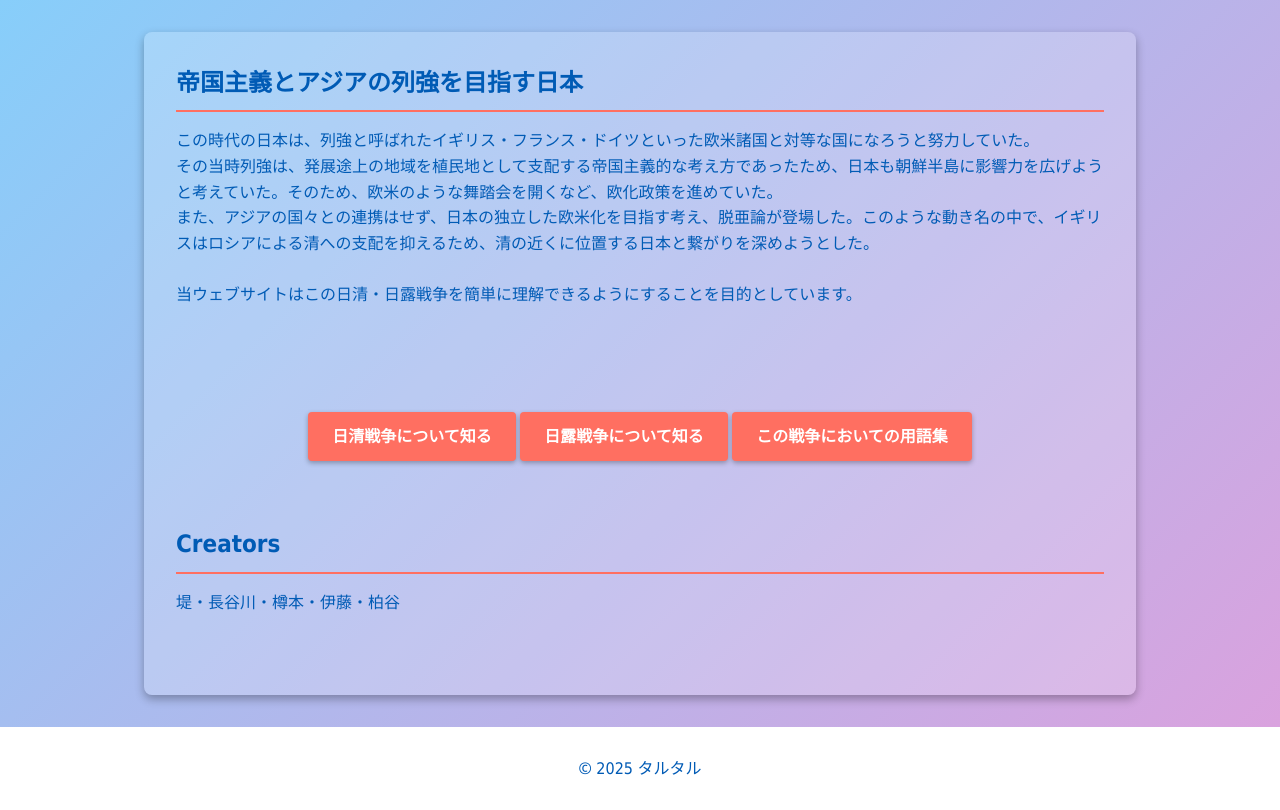
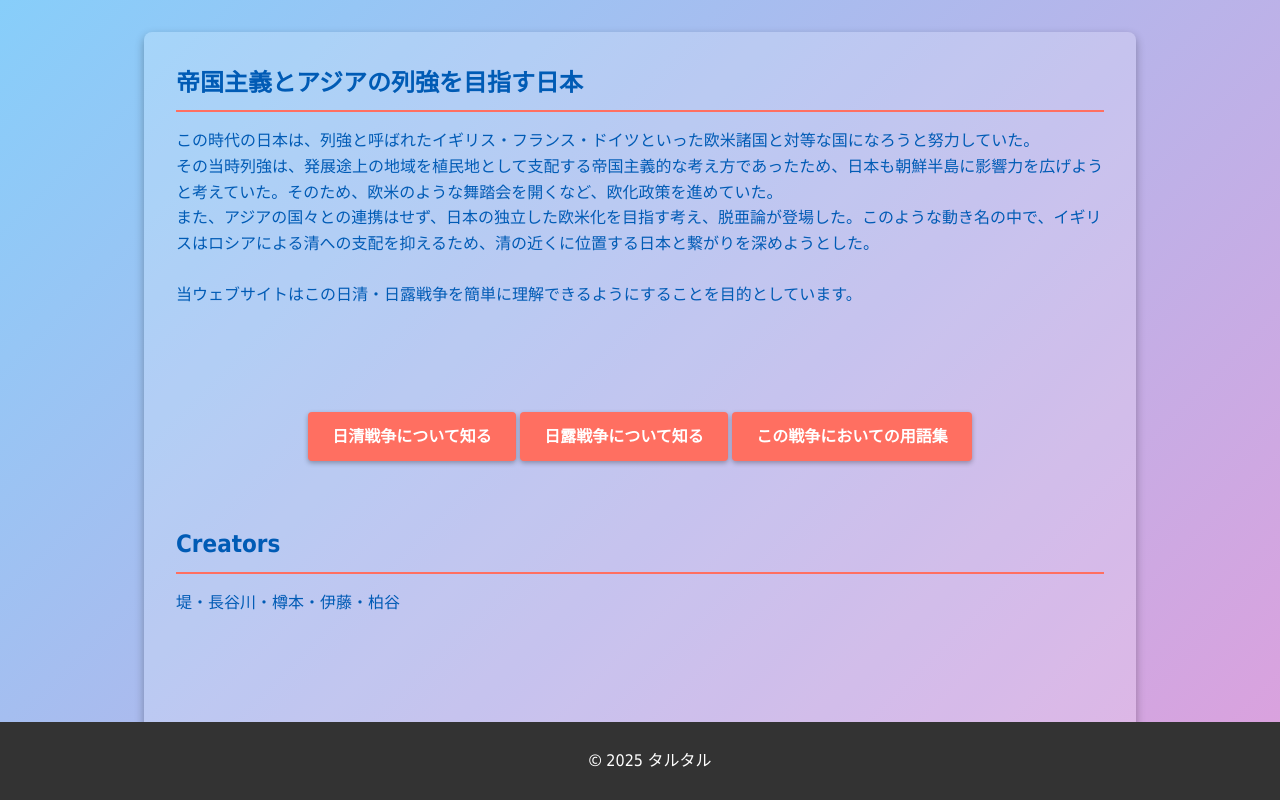
Before and after one commit to Pe11u/NissinNichiro, a plain HTML site: page index.html in a window 1280 px wide. Drawn offline with Linux system fonts and the light colour scheme; a web font is replaced by a local one.

Commit message:
Update index.html

```diff
--- a/index.html
+++ b/index.html
@@ -88,10 +88,13 @@
       color: #003870;
     }
     footer {
+      background-color: #333;
+      color: white;
+      padding: 10px;
       text-align: center;
-      padding: 0.8rem;
-      background-color: #ffffff;
-      color: #005bb5;
+      position: fixed;
+      width: 100%;
+      bottom: 0;
     }
   </style>
 <body>
```
